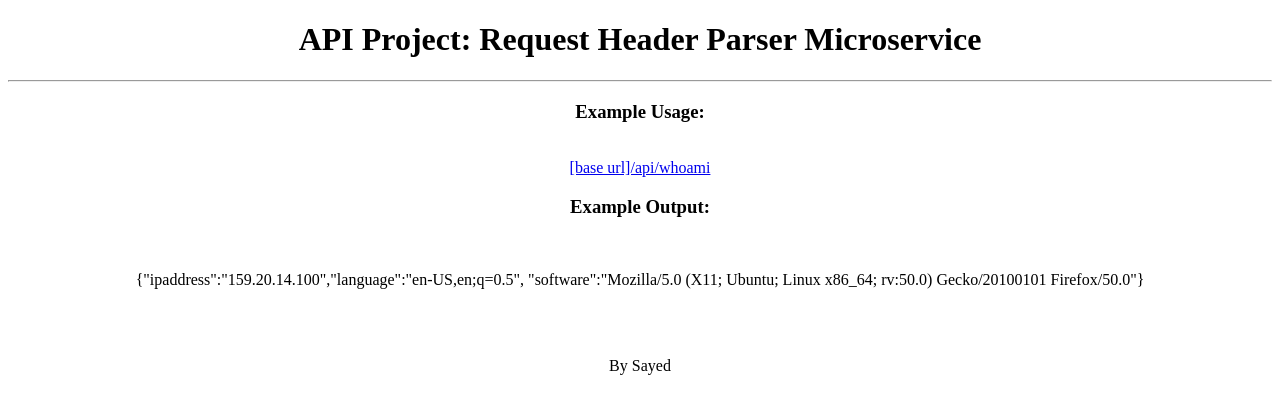
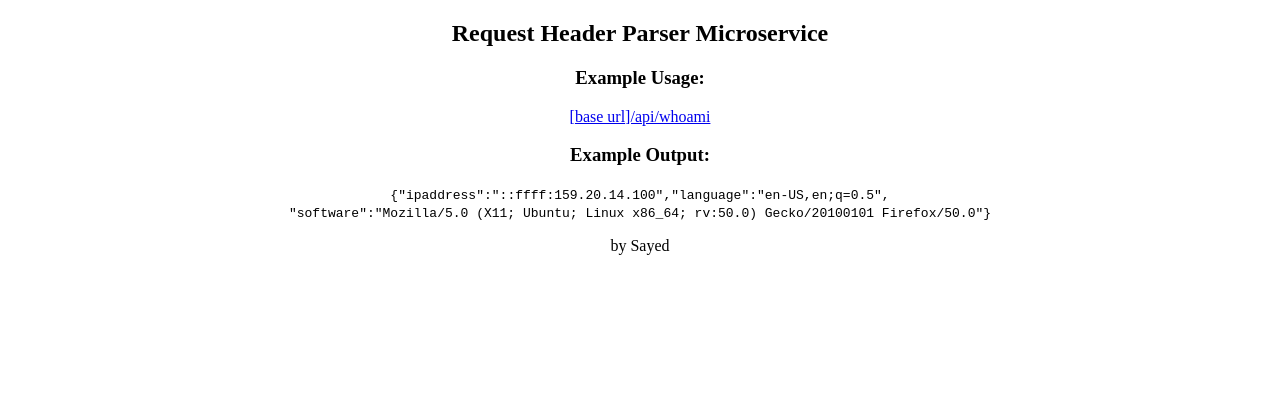
Before and after one commit to Dev-Sayed/request_header_parser_microservice, a website: page views/index.html in a window 1280 px wide. Drawn offline with Linux system fonts and the light colour scheme; files that its build step writes are made by us from their sources.

Commit message:
updating index.html for freecodecamp

```diff
--- a/views/index.html
+++ b/views/index.html
@@ -1,23 +1,34 @@
 <!DOCTYPE html>
-<html lang="en">
-<head>
-    <meta charset="UTF-8">
-    <meta http-equiv="X-UA-Compatible" content="IE=edge">
-    <meta name="viewport" content="width=device-width, initial-scale=1.0">
-    <title>Timestamp Microservice</title>
-    <link rel="stylesheet" href="style.css">
-</head>
-<body>
-    <h1>API Project: Request Header Parser Microservice
-    </h1>
-    <hr>
-    <h3>Example Usage:</h3><br>
-    <a href="http://localhost:3000/api/whoami">[base url]/api/whoami</a>
-    <h3>Example Output:</h3><br>
-    <p>{"ipaddress":"159.20.14.100","language":"en-US,en;q=0.5",
-    "software":"Mozilla/5.0 (X11; Ubuntu; Linux x86_64; rv:50.0) Gecko/20100101 Firefox/50.0"}</p>
-    <br>
-    <br>
-    <p>By Sayed</p>
-</body>
+
+<html>
+
+   <head>
+      <title>Request Header Parser</title>
+      <link rel="shortcut icon" href="https://cdn.hyperdev.com/us-east-1%3A52a203ff-088b-420f-81be-45bf559d01b1%2Ffavicon.ico" type="image/x-icon"/>
+      <link href="https://fonts.googleapis.com/css?family=Roboto" rel="stylesheet" type="text/css">
+      <link href="style.css" rel="stylesheet" type="text/css">
+   </head>
+
+   <body>
+      <div class="container">
+        <h2>Request Header Parser Microservice</h2>
+
+        <h3>Example Usage:</h3>
+        <p>
+          <a href="api/whoami">[base url]/api/whoami</a>
+        </p>
+
+        <h3>Example Output:</h3>
+        <p>
+          <code>{"ipaddress":"::ffff:159.20.14.100","language":"en-US,en;q=0.5",<br>"software":"Mozilla/5.0 (X11; Ubuntu; Linux x86_64; rv:50.0) Gecko/20100101 Firefox/50.0"}</code>
+        </p>
+      </div>
+      <div class="footer">
+        <p>
+          by Sayed
+        </p>
+      </div>
+   </body>
+
+
 </html>
```
